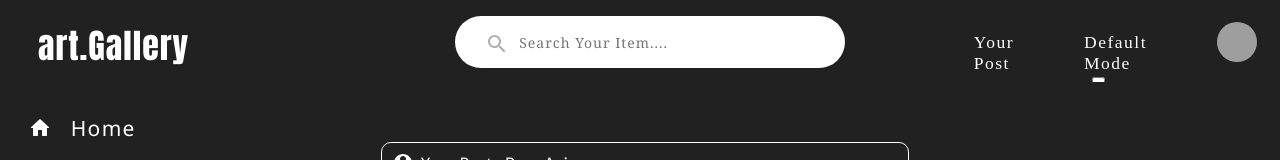
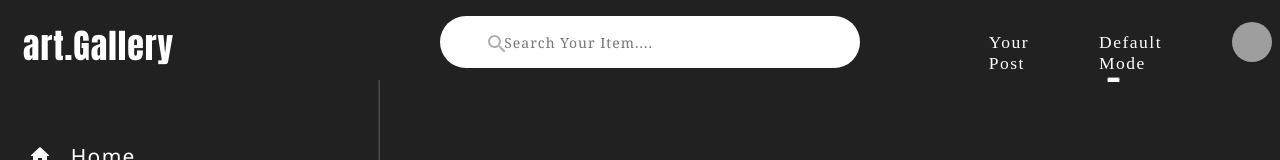
Before and after one commit to Pragyani/art-gallery, a React (Create React App) app: page / in a window 1280 px wide. Shown: the top 160 px of the page. Built offline with nearby package versions, Linux system fonts and the light colour scheme; grey boxes are pictures that could not be loaded.

Commit message:
add : position fixed and changes in margin and padding

```diff
--- a/src/NavigationBar/NavigationSideBar/ComuunitySideBar/Sbar.css
+++ b/src/NavigationBar/NavigationSideBar/ComuunitySideBar/Sbar.css
@@ -1,5 +1,5 @@
 .art-bar {
-    margin-top: 30px;
+    margin-top: 9pc;
     border: 1px solid var(--border-color);
     padding: 6px;
     border-radius: 10px;
--- a/src/NavigationBar/NavigationSideBar/sidebar.css
+++ b/src/NavigationBar/NavigationSideBar/sidebar.css
@@ -1,12 +1,13 @@
 .container {
     width: 20%;
-    position: sticky;
+    position: fixed;
     /* or fixed */
     top: 30px;
     /* adjust based on your layout */
     height: calc(100vh - 30px);
     /* adjust based on your layout */
     overflow-y: auto;
+    margin-top: 5pc;
     /* allows scrolling if content exceeds the viewport */
 }
 
--- a/src/NavigationBar/nav.css
+++ b/src/NavigationBar/nav.css
@@ -1,9 +1,10 @@
 .NavigationBar {
     width: 100%;
     height: 82px;
-    padding-left: 20px;
-    padding-right: 20px;
+    padding-left: 5px;
+    padding-right: 5px;
     overflow: hidden;
+    position: fixed;
 }
 
 .NavigationBar .navBar {
--- a/src/ProductDetails/productDetail.css
+++ b/src/ProductDetails/productDetail.css
@@ -3,8 +3,8 @@
     height: auto;
     /* border-radius: 100px; */
     margin-right: 12px;
-    margin-left: 105px;
-    margin-top: 60px;
+    margin-left: 32pc;
+    margin-top: 10pc;
 }
 
 .detail-container .container-box {
```
